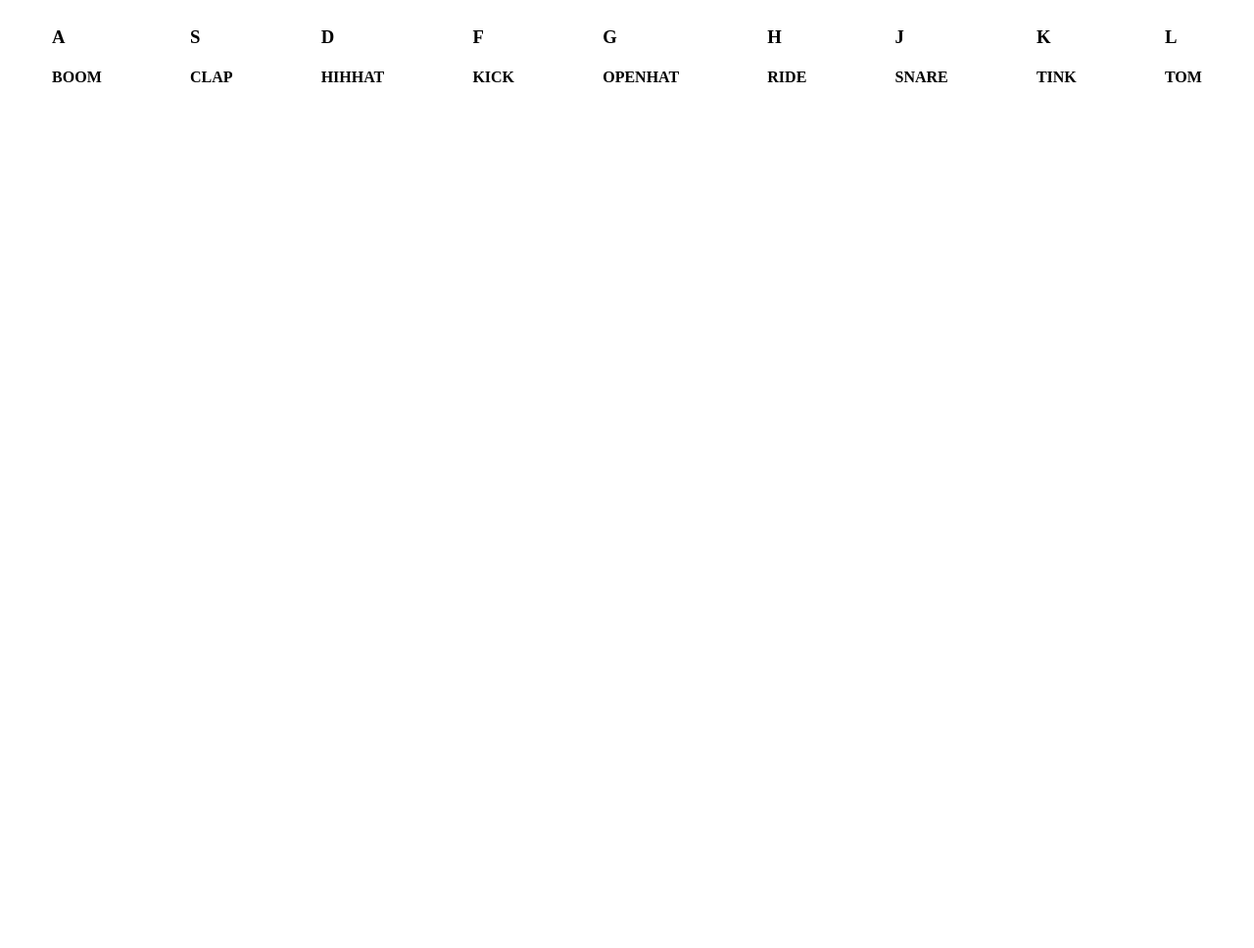
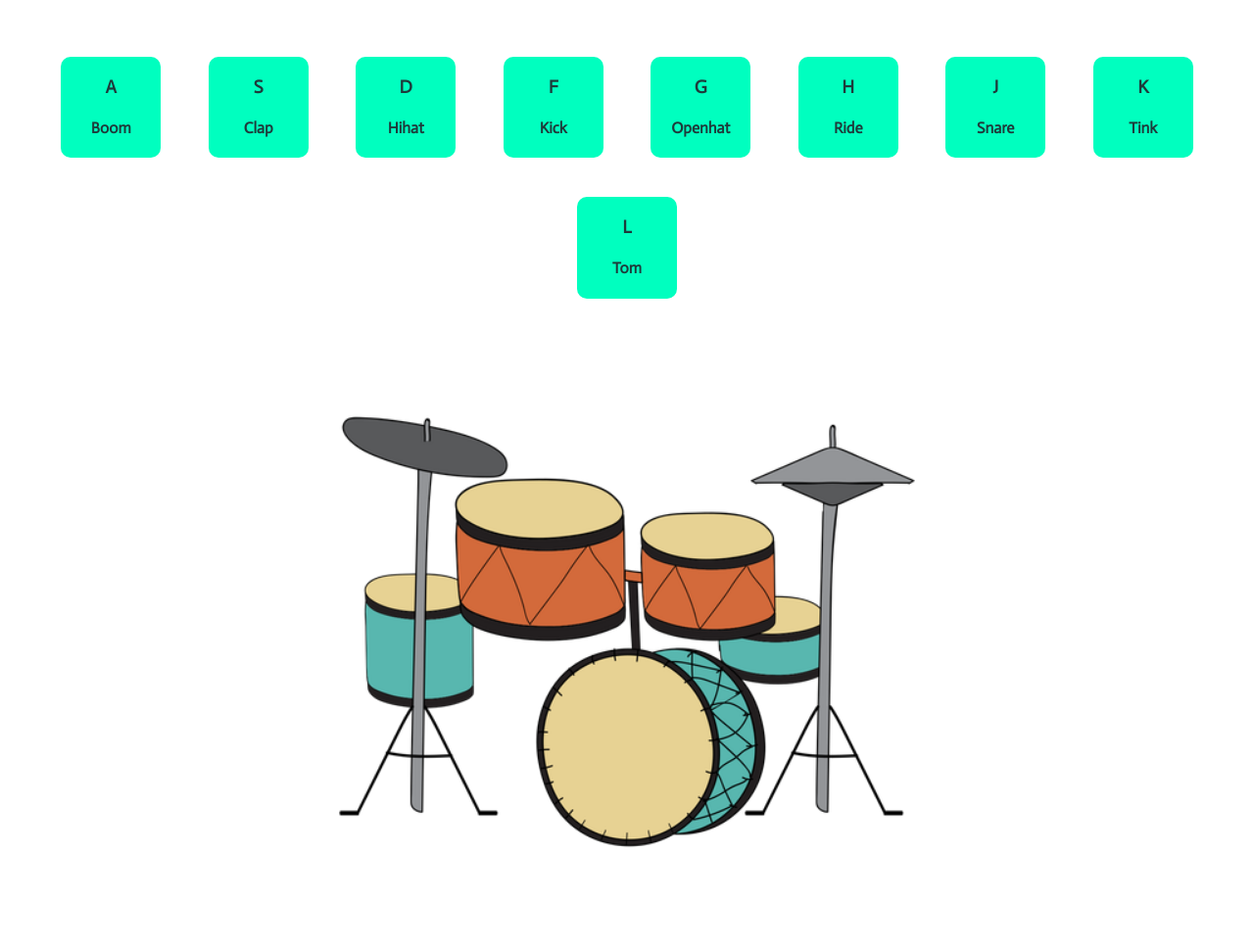
Before and after one commit to emmawojcik/DrumKitChallenge, a plain HTML site: page index.html in a window 1280 px wide. Shown: the whole page at 98% size. Before the commit the page ends 800 px from the top, so only its background shows below. Drawn offline with Linux system fonts and the light colour scheme.

Commit message:
image lights up when key or button pressed

```diff
--- a/app.js
+++ b/app.js
@@ -1,35 +1,57 @@
 const drumkit = document.getElementsByClassName('drum');
+const drumImage = document.getElementById('drumImage');
 
+// Given file path, play corresponding wav file
 function playSound(audioPath) {
   let drumSound = new Audio(audioPath);
   drumSound.play();
 }
 
+// Increase brightness of drums image
+function lightUpImage(){
+  drumImage.style.filter = 'brightness(130%)';
+  setTimeout(() => {
+    drumImage.style.filter = 'brightness(100%)';
+  }, 500);
+}
+
+// Turn drumkit into array and add event listener to each drum button
 Array.from(drumkit).forEach(drum => {
-  drum.addEventListener('click', (event) => {
+  drum.addEventListener('click', () => {
+    lightUpImage();
     playSound(`sounds/${drum.id}.wav`);
   });
 });
 
+// Add event listener for relevant keyboard presses
 document.addEventListener('keydown', (event) => {
   if(event.key == 'a'){
+    lightUpImage();
     playSound('sounds/boom.wav');
   }
   else if (event.key == 's'){
+    lightUpImage();
     playSound('sounds/clap.wav');
   } else if (event.key == 'd'){
+    lightUpImage();
     playSound('sounds/hihat.wav');
   } else if (event.key == 'f'){
+    lightUpImage();
     playSound('sounds/kick.wav');
   } else if (event.key == 'g'){
+    lightUpImage();
     playSound('sounds/openhat.wav');
   } else if (event.key == 'h'){
+    lightUpImage();
     playSound('sounds/ride.wav');
   } else if (event.key == 'j'){
+    lightUpImage();
     playSound('sounds/snare.wav');
   } else if (event.key == 'k'){
+    lightUpImage();
     playSound('sounds/tink.wav');
   } else if (event.key == 'l'){
+    lightUpImage();
     playSound('sounds/tom.wav');
   }
 });
--- a/index.html
+++ b/index.html
@@ -5,60 +5,66 @@
   <meta http-equiv="X-UA-Compatible" content="IE=edge">
   <meta name="viewport" content="width=device-width, initial-scale=1.0">
   <link rel="stylesheet" href="style.css">
-  <title>Document</title>
+  <link rel="preconnect" href="https://fonts.googleapis.com">
+  <link rel="preconnect" href="https://fonts.gstatic.com" crossorigin>
+  <link href="https://fonts.googleapis.com/css2?family=Actor&display=swap" rel="stylesheet">
+  <title>Virtual Drumkit</title>
 </head>
 
 <body>
   <div id="drumkit">
-
     <div class="drum" id="boom">
-      <h3>A</h3>
-      <h4>BOOM</h4>
+        <h3>A</h3>
+        <h4>Boom</h4>
     </div>
 
     <div class="drum" id="clap">
       <h3>S</h3>
-      <h4>CLAP</h4>
+      <h4>Clap</h4>
     </div>
 
     <div class="drum" id="hihat">
       <h3>D</h3>
-      <h4>HIHHAT</h4>
+      <h4>Hihat</h4>
     </div>
 
     <div class="drum" id="kick">
       <h3>F</h3>
-      <h4>KICK</h4>
+      <h4>Kick</h4>
     </div>
 
     <div class="drum" id="openhat">
       <h3>G</h3>
-      <h4>OPENHAT</h4>
+      <h4>Openhat</h4>
     </div>
 
     <div class="drum" id="ride">
       <h3>H</h3>
-      <h4>RIDE</h4>
+      <h4>Ride</h4>
     </div>
 
     <div class="drum" id="snare">
       <h3>J</h3>
-      <h4>SNARE</h4>
+      <h4>Snare</h4>
     </div>
 
     <div class="drum" id="tink">
       <h3>K</h3>
-      <h4>TINK</h4>
+      <h4>Tink</h4>
     </div>
 
     <div class="drum" id="tom">
       <h3>L</h3>
-      <h4>TOM</h4>
+      <h4>Tom</h4>
     </div>
 
   </div>
+
+  <div id="imageDiv">
+    <img src="images/drums.png" id="drumImage"/>
+  </div>
+
   <script src="app.js"></script>
-
 
 </body>
 </html>
--- a/style.css
+++ b/style.css
@@ -1,4 +1,33 @@
+* {
+  /* background-color: #6b7070; */
+  background-color: white;
+  font-family: 'Actor', sans-serif;
+}
+
+body {
+  padding: 30px;
+}
+
 #drumkit {
   display: flex;
   justify-content: space-around;
+  flex-wrap: wrap;
 }
+
+.drum, .drum h3, .drum h4 {
+  background-color: rgb(0, 255, 191)
+}
+
+.drum {
+  width: 8vw;
+  border-radius: 10px;
+  text-align: center;
+  color: rgb(30, 59, 59);
+  margin: 20px;
+}
+
+#imageDiv {
+  display: flex;
+  justify-content: center;
+  height: 80vh;
+}
```
Also changed, not shown: images/drums.png (added).
